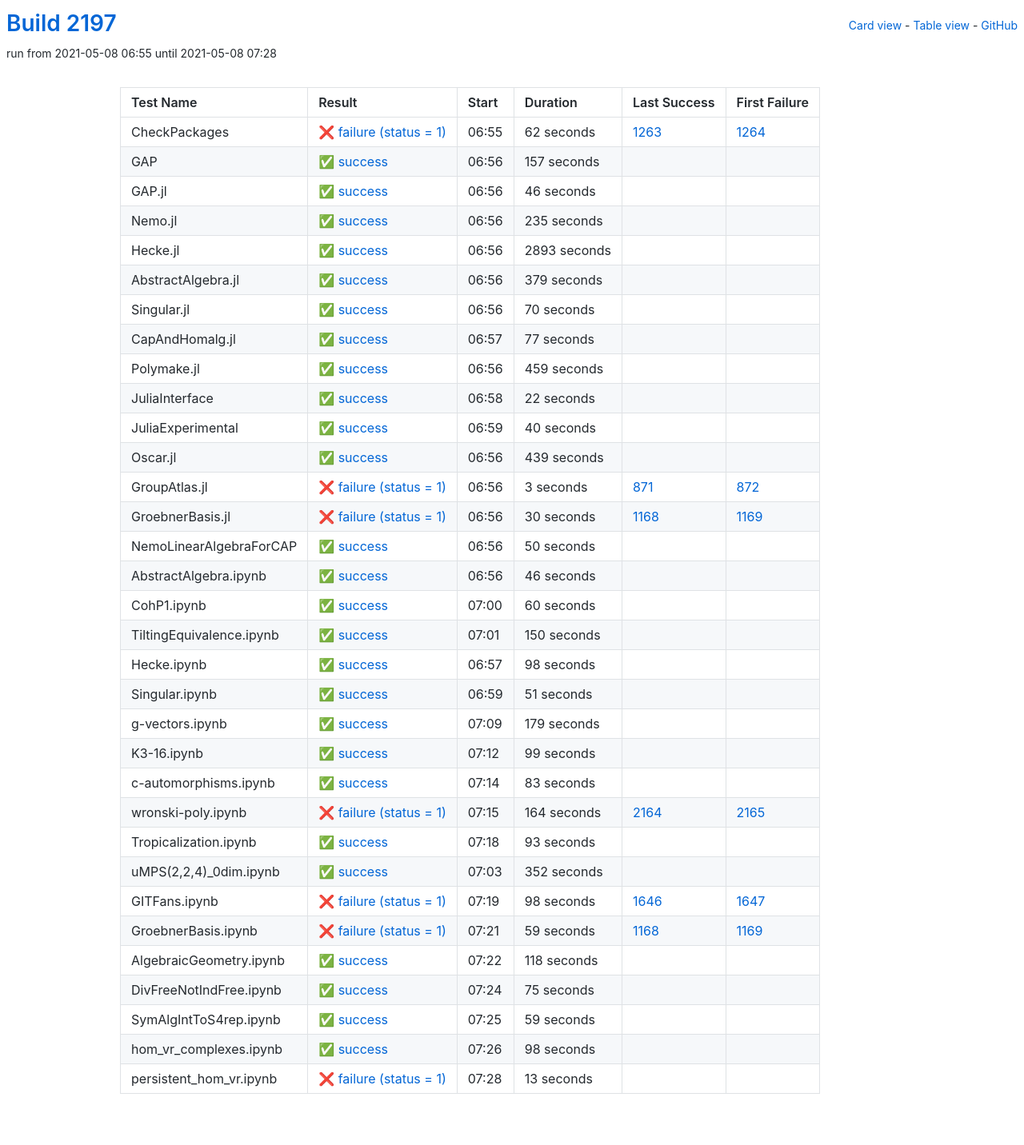
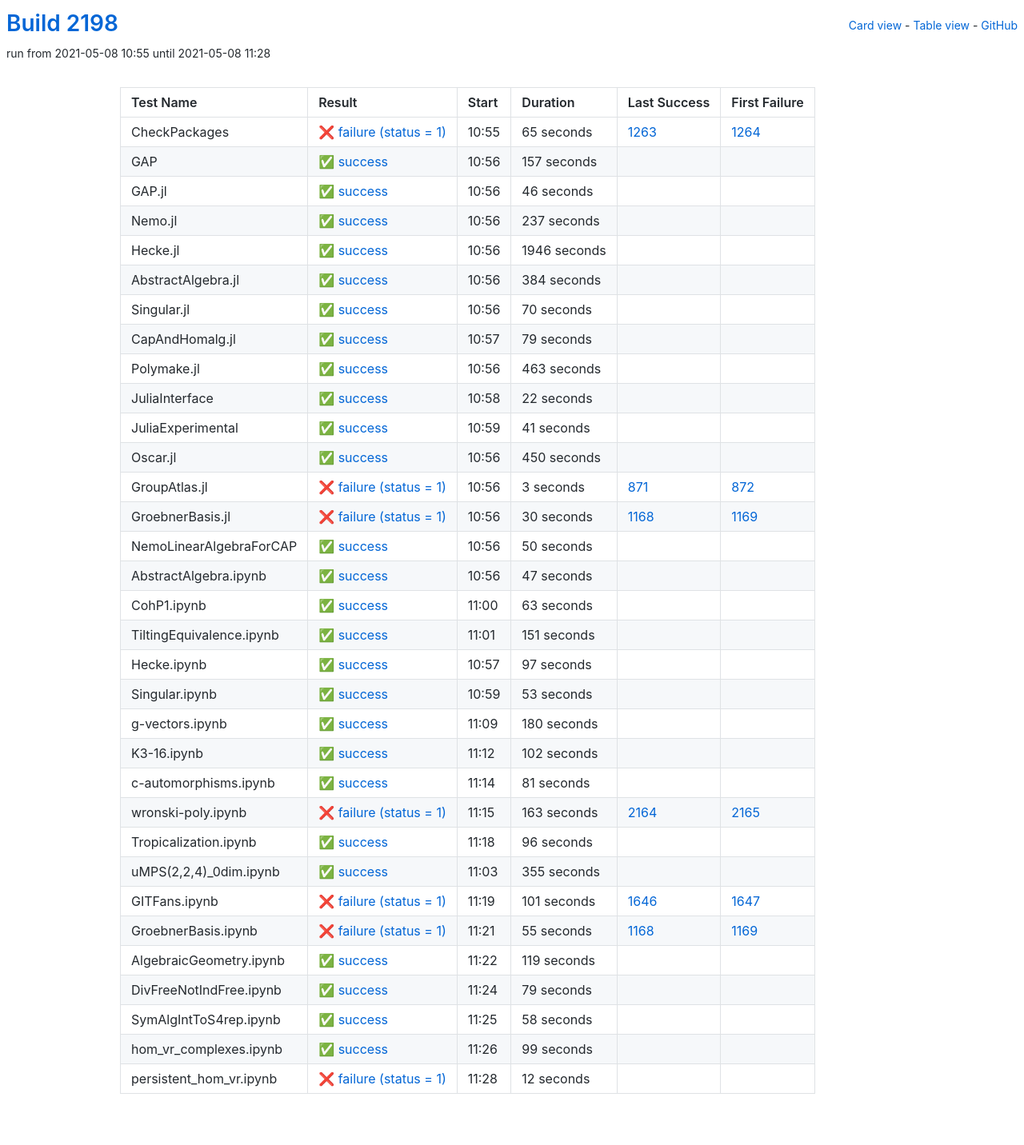
Before and after one commit to oscar-system/oscar-ci-status-stable, a Jekyll site: the page built from table.html, in a window 1280 px wide. Shown: the whole page at 80% size. Built offline with Jekyll 4.4.1, drawn with Linux system fonts in a browser that asks for light colours.

Commit message:
Build #2198

```diff
--- a/_data/ci.yml
+++ b/_data/ci.yml
@@ -1,6 +1,6 @@
 ---
-build: 2197
-build_url: https://oscarci.mathematik.uni-kl.de/job/oscar-stable/2197/
+build: 2198
+build_url: https://oscarci.mathematik.uni-kl.de/job/oscar-stable/2198/
 job: oscar-stable
 organization: oscar-system
 repo: oscar-ci-status-stable
@@ -8,20 +8,20 @@ repourl: https://github.com/oscar-system/oscar-ci-status-stable
 tests:
 - name: CheckPackages
   id: checkpackages
-  log: https://oscarci.mathematik.uni-kl.de/job/oscar-stable/2197/artifact/logs/build-2197/CheckPackages.log
-  start: 2021-05-08 06:55
+  log: https://oscarci.mathematik.uni-kl.de/job/oscar-stable/2198/artifact/logs/build-2198/CheckPackages.log
+  start: 2021-05-08 10:55
   success: false
   exitcode: 1
   status: failure
-  duration: 62
+  duration: 65
   last_success: 1263
   last_success_url: https://oscarci.mathematik.uni-kl.de/job/oscar-stable/1263/
   first_failure: 1264
   first_failure_url: https://oscarci.mathematik.uni-kl.de/job/oscar-stable/1264/
 - name: GAP
   id: gap
-  log: https://oscarci.mathematik.uni-kl.de/job/oscar-stable/2197/artifact/logs/build-2197/GAP.log
-  start: 2021-05-08 06:56
+  log: https://oscarci.mathematik.uni-kl.de/job/oscar-stable/2198/artifact/logs/build-2198/GAP.log
+  start: 2021-05-08 10:56
   success: true
   exitcode: 0
   status: success
@@ -32,8 +32,8 @@ tests:
   first_failure_url:
 - name: GAP.jl
   id: gap-jl
-  log: https://oscarci.mathematik.uni-kl.de/job/oscar-stable/2197/artifact/logs/build-2197/GAP.jl.log
-  start: 2021-05-08 06:56
+  log: https://oscarci.mathematik.uni-kl.de/job/oscar-stable/2198/artifact/logs/build-2198/GAP.jl.log
+  start: 2021-05-08 10:56
   success: true
   exitcode: 0
   status: success
@@ -44,44 +44,44 @@ tests:
   first_failure_url:
 - name: Nemo.jl
   id: nemo-jl
-  log: https://oscarci.mathematik.uni-kl.de/job/oscar-stable/2197/artifact/logs/build-2197/Nemo.jl.log
-  start: 2021-05-08 06:56
+  log: https://oscarci.mathematik.uni-kl.de/job/oscar-stable/2198/artifact/logs/build-2198/Nemo.jl.log
+  start: 2021-05-08 10:56
   success: true
   exitcode: 0
   status: success
-  duration: 235
+  duration: 237
   last_success: false
   last_success_url:
   first_failure: false
   first_failure_url:
 - name: Hecke.jl
   id: hecke-jl
-  log: https://oscarci.mathematik.uni-kl.de/job/oscar-stable/2197/artifact/logs/build-2197/Hecke.jl.log
-  start: 2021-05-08 06:56
+  log: https://oscarci.mathematik.uni-kl.de/job/oscar-stable/2198/artifact/logs/build-2198/Hecke.jl.log
+  start: 2021-05-08 10:56
   success: true
   exitcode: 0
   status: success
-  duration: 2893
+  duration: 1946
   last_success: false
   last_success_url:
   first_failure: false
   first_failure_url:
 - name: AbstractAlgebra.jl
   id: abstractalgebra-jl
-  log: https://oscarci.mathematik.uni-kl.de/job/oscar-stable/2197/artifact/logs/build-2197/AbstractAlgebra.jl.log
-  start: 2021-05-08 06:56
+  log: https://oscarci.mathematik.uni-kl.de/job/oscar-stable/2198/artifact/logs/build-2198/AbstractAlgebra.jl.log
+  start: 2021-05-08 10:56
   success: true
   exitcode: 0
   status: success
-  duration: 379
+  duration: 384
   last_success: false
   last_success_url:
   first_failure: false
   first_failure_url:
 - name: Singular.jl
   id: singular-jl
-  log: https://oscarci.mathematik.uni-kl.de/job/oscar-stable/2197/artifact/logs/build-2197/Singular.jl.log
-  start: 2021-05-08 06:56
+  log: https://oscarci.mathematik.uni-kl.de/job/oscar-stable/2198/artifact/logs/build-2198/Singular.jl.log
+  start: 2021-05-08 10:56
   success: true
   exitcode: 0
   status: success
@@ -92,32 +92,32 @@ tests:
   first_failure_url:
 - name: CapAndHomalg.jl
   id: capandhomalg-jl
-  log: https://oscarci.mathematik.uni-kl.de/job/oscar-stable/2197/artifact/logs/build-2197/CapAndHomalg.jl.log
-  start: 2021-05-08 06:57
+  log: https://oscarci.mathematik.uni-kl.de/job/oscar-stable/2198/artifact/logs/build-2198/CapAndHomalg.jl.log
+  start: 2021-05-08 10:57
   success: true
   exitcode: 0
   status: success
-  duration: 77
+  duration: 79
   last_success: false
   last_success_url:
   first_failure: false
   first_failure_url:
 - name: Polymake.jl
   id: polymake-jl
-  log: https://oscarci.mathematik.uni-kl.de/job/oscar-stable/2197/artifact/logs/build-2197/Polymake.jl.log
-  start: 2021-05-08 06:56
+  log: https://oscarci.mathematik.uni-kl.de/job/oscar-stable/2198/artifact/logs/build-2198/Polymake.jl.log
+  start: 2021-05-08 10:56
   success: true
   exitcode: 0
   status: success
-  duration: 459
+  duration: 463
   last_success: false
   last_success_url:
   first_failure: false
   first_failure_url:
 - name: JuliaInterface
   id: juliainterface
-  log: https://oscarci.mathematik.uni-kl.de/job/oscar-stable/2197/artifact/logs/build-2197/JuliaInterface.log
-  start: 2021-05-08 06:58
+  log: https://oscarci.mathematik.uni-kl.de/job/oscar-stable/2198/artifact/logs/build-2198/JuliaInterface.log
+  start: 2021-05-08 10:58
   success: true
   exitcode: 0
   status: success
@@ -128,32 +128,32 @@ tests:
   first_failure_url:
 - name: JuliaExperimental
   id: juliaexperimental
-  log: https://oscarci.mathematik.uni-kl.de/job/oscar-stable/2197/artifact/logs/build-2197/JuliaExperimental.log
-  start: 2021-05-08 06:59
+  log: https://oscarci.mathematik.uni-kl.de/job/oscar-stable/2198/artifact/logs/build-2198/JuliaExperimental.log
+  start: 2021-05-08 10:59
   success: true
   exitcode: 0
   status: success
-  duration: 40
+  duration: 41
   last_success: false
   last_success_url:
   first_failure: false
   first_failure_url:
 - name: Oscar.jl
   id: oscar-jl
-  log: https://oscarci.mathematik.uni-kl.de/job/oscar-stable/2197/artifact/logs/build-2197/Oscar.jl.log
-  start: 2021-05-08 06:56
+  log: https://oscarci.mathematik.uni-kl.de/job/oscar-stable/2198/artifact/logs/build-2198/Oscar.jl.log
+  start: 2021-05-08 10:56
   success: true
   exitcode: 0
   status: success
-  duration: 439
+  duration: 450
   last_success: false
   last_success_url:
   first_failure: false
   first_failure_url:
 - name: GroupAtlas.jl
   id: groupatlas-jl
-  log: https://oscarci.mathematik.uni-kl.de/job/oscar-stable/2197/artifact/logs/build-2197/GroupAtlas.jl.log
-  start: 2021-05-08 06:56
+  log: https://oscarci.mathematik.uni-kl.de/job/oscar-stable/2198/artifact/logs/build-2198/GroupAtlas.jl.log
+  start: 2021-05-08 10:56
   success: false
   exitcode: 1
   status: failure
@@ -164,8 +164,8 @@ tests:
   first_failure_url: https://oscarci.mathematik.uni-kl.de/job/oscar-stable/872/
 - name: GroebnerBasis.jl
   id: groebnerbasis-jl
-  log: https://oscarci.mathematik.uni-kl.de/job/oscar-stable/2197/artifact/logs/build-2197/GroebnerBasis.jl.log
-  start: 2021-05-08 06:56
+  log: https://oscarci.mathematik.uni-kl.de/job/oscar-stable/2198/artifact/logs/build-2198/GroebnerBasis.jl.log
+  start: 2021-05-08 10:56
   success: false
   exitcode: 1
   status: failure
@@ -176,8 +176,8 @@ tests:
   first_failure_url: https://oscarci.mathematik.uni-kl.de/job/oscar-stable/1169/
 - name: NemoLinearAlgebraForCAP
   id: nemolinearalgebraforcap
-  log: https://oscarci.mathematik.uni-kl.de/job/oscar-stable/2197/artifact/logs/build-2197/NemoLinearAlgebraForCAP.log
-  start: 2021-05-08 06:56
+  log: https://oscarci.mathematik.uni-kl.de/job/oscar-stable/2198/artifact/logs/build-2198/NemoLinearAlgebraForCAP.log
+  start: 2021-05-08 10:56
   success: true
   exitcode: 0
   status: success
@@ -188,80 +188,200 @@ tests:
   first_failure_url:
 - name: AbstractAlgebra.ipynb
   id: abstractalgebra-ipynb
-  log: https://oscarci.mathematik.uni-kl.de/job/oscar-stable/2197/artifact/logs/build-2197/AbstractAlgebra.ipynb.log
-  start: 2021-05-08 06:56
+  log: https://oscarci.mathematik.uni-kl.de/job/oscar-stable/2198/artifact/logs/build-2198/AbstractAlgebra.ipynb.log
+  start: 2021-05-08 10:56
   success: true
   exitcode: 0
   status: success
-  duration: 46
+  duration: 47
   last_success: false
   last_success_url:
   first_failure: false
   first_failure_url:
 - name: CohP1.ipynb
   id: cohp1-ipynb
-  log: https://oscarci.mathematik.uni-kl.de/job/oscar-stable/2197/artifact/logs/build-2197/CohP1.ipynb.log
-  start: 2021-05-08 07:00
+  log: https://oscarci.mathematik.uni-kl.de/job/oscar-stable/2198/artifact/logs/build-2198/CohP1.ipynb.log
+  start: 2021-05-08 11:00
   success: true
   exitcode: 0
   status: success
-  duration: 60
+  duration: 63
   last_success: false
   last_success_url:
   first_failure: false
   first_failure_url:
 - name: TiltingEquivalence.ipynb
   id: tiltingequivalence-ipynb
-  log: https://oscarci.mathematik.uni-kl.de/job/oscar-stable/2197/artifact/logs/build-2197/TiltingEquivalence.ipynb.log
-  start: 2021-05-08 07:01
+  log: https://oscarci.mathematik.uni-kl.de/job/oscar-stable/2198/artifact/logs/build-2198/TiltingEquivalence.ipynb.log
+  start: 2021-05-08 11:01
   success: true
   exitcode: 0
   status: success
-  duration: 150
+  duration: 151
   last_success: false
   last_success_url:
   first_failure: false
   first_failure_url:
 - name: Hecke.ipynb
   id: hecke-ipynb
-  log: https://oscarci.mathematik.uni-kl.de/job/oscar-stable/2197/artifact/logs/build-2197/Hecke.ipynb.log
-  start: 2021-05-08 06:57
+  log: https://oscarci.mathematik.uni-kl.de/job/oscar-stable/2198/artifact/logs/build-2198/Hecke.ipynb.log
+  start: 2021-05-08 10:57
   success: true
   exitcode: 0
   status: success
-  duration: 98
+  duration: 97
   last_success: false
   last_success_url:
   first_failure: false
   first_failure_url:
 - name: Singular.ipynb
   id: singular-ipynb
-  log: https://oscarci.mathematik.uni-kl.de/job/oscar-stable/2197/artifact/logs/build-2197/Singular.ipynb.log
-  start: 2021-05-08 06:59
+  log: https://oscarci.mathematik.uni-kl.de/job/oscar-stable/2198/artifact/logs/build-2198/Singular.ipynb.log
+  start: 2021-05-08 10:59
   success: true
   exitcode: 0
   status: success
-  duration: 51
+  duration: 53
   last_success: false
   last_success_url:
   first_failure: false
   first_failure_url:
 - name: g-vectors.ipynb
   id: g-vectors-ipynb
-  log: https://oscarci.mathematik.uni-kl.de/job/oscar-stable/2197/artifact/logs/build-2197/g-vectors.ipynb.log
-  start: 2021-05-08 07:09
+  log: https://oscarci.mathematik.uni-kl.de/job/oscar-stable/2198/artifact/logs/build-2198/g-vectors.ipynb.log
+  start: 2021-05-08 11:09
   success: true
   exitcode: 0
   status: success
-  duration: 179
+  duration: 180
   last_success: false
   last_success_url:
   first_failure: false
   first_failure_url:
 - name: K3-16.ipynb
   id: k3-16-ipynb
-  log: https://oscarci.mathematik.uni-kl.de/job/oscar-stable/2197/artifact/logs/build-2197/K3-16.ipynb.log
-  start: 2021-05-08 07:12
+  log: https://oscarci.mathematik.uni-kl.de/job/oscar-stable/2198/artifact/logs/build-2198/K3-16.ipynb.log
+  start: 2021-05-08 11:12
+  success: true
+  exitcode: 0
+  status: success
+  duration: 102
+  last_success: false
+  last_success_url:
+  first_failure: false
+  first_failure_url:
+- name: c-automorphisms.ipynb
+  id: c-automorphisms-ipynb
+  log: https://oscarci.mathematik.uni-kl.de/job/oscar-stable/2198/artifact/logs/build-2198/c-automorphisms.ipynb.log
+  start: 2021-05-08 11:14
+  success: true
+  exitcode: 0
+  status: success
+  duration: 81
+  last_success: false
+  last_success_url:
+  first_failure: false
+  first_failure_url:
+- name: wronski-poly.ipynb
+  id: wronski-poly-ipynb
+  log: https://oscarci.mathematik.uni-kl.de/job/oscar-stable/2198/artifact/logs/build-2198/wronski-poly.ipynb.log
+  start: 2021-05-08 11:15
+  success: false
+  exitcode: 1
+  status: failure
+  duration: 163
+  last_success: 2164
+  last_success_url: https://oscarci.mathematik.uni-kl.de/job/oscar-stable/2164/
+  first_failure: 2165
+  first_failure_url: https://oscarci.mathematik.uni-kl.de/job/oscar-stable/2165/
+- name: Tropicalization.ipynb
+  id: tropicalization-ipynb
+  log: https://oscarci.mathematik.uni-kl.de/job/oscar-stable/2198/artifact/logs/build-2198/Tropicalization.ipynb.log
+  start: 2021-05-08 11:18
+  success: true
+  exitcode: 0
+  status: success
+  duration: 96
+  last_success: false
+  last_success_url:
+  first_failure: false
+  first_failure_url:
+- name: uMPS(2,2,4)_0dim.ipynb
+  id: umps-2-2-4-0dim-ipynb
+  log: https://oscarci.mathematik.uni-kl.de/job/oscar-stable/2198/artifact/logs/build-2198/uMPS-2-2-4-_0dim.ipynb.log
+  start: 2021-05-08 11:03
+  success: true
+  exitcode: 0
+  status: success
+  duration: 355
+  last_success: false
+  last_success_url:
+  first_failure: false
+  first_failure_url:
+- name: GITFans.ipynb
+  id: gitfans-ipynb
+  log: https://oscarci.mathematik.uni-kl.de/job/oscar-stable/2198/artifact/logs/build-2198/GITFans.ipynb.log
+  start: 2021-05-08 11:19
+  success: false
+  exitcode: 1
+  status: failure
+  duration: 101
+  last_success: 1646
+  last_success_url: https://oscarci.mathematik.uni-kl.de/job/oscar-stable/1646/
+  first_failure: 1647
+  first_failure_url: https://oscarci.mathematik.uni-kl.de/job/oscar-stable/1647/
+- name: GroebnerBasis.ipynb
+  id: groebnerbasis-ipynb
+  log: https://oscarci.mathematik.uni-kl.de/job/oscar-stable/2198/artifact/logs/build-2198/GroebnerBasis.ipynb.log
+  start: 2021-05-08 11:21
+  success: false
+  exitcode: 1
+  status: failure
+  duration: 55
+  last_success: 1168
+  last_success_url: https://oscarci.mathematik.uni-kl.de/job/oscar-stable/1168/
+  first_failure: 1169
+  first_failure_url: https://oscarci.mathematik.uni-kl.de/job/oscar-stable/1169/
+- name: AlgebraicGeometry.ipynb
+  id: algebraicgeometry-ipynb
+  log: https://oscarci.mathematik.uni-kl.de/job/oscar-stable/2198/artifact/logs/build-2198/AlgebraicGeometry.ipynb.log
+  start: 2021-05-08 11:22
+  success: true
+  exitcode: 0
+  status: success
+  duration: 119
+  last_success: false
+  last_success_url:
+  first_failure: false
+  first_failure_url:
+- name: DivFreeNotIndFree.ipynb
+  id: divfreenotindfree-ipynb
+  log: https://oscarci.mathematik.uni-kl.de/job/oscar-stable/2198/artifact/logs/build-2198/DivFreeNotIndFree.ipynb.log
+  start: 2021-05-08 11:24
+  success: true
+  exitcode: 0
+  status: success
+  duration: 79
+  last_success: false
+  last_success_url:
+  first_failure: false
+  first_failure_url:
+- name: SymAlgIntToS4rep.ipynb
+  id: symalginttos4rep-ipynb
+  log: https://oscarci.mathematik.uni-kl.de/job/oscar-stable/2198/artifact/logs/build-2198/SymAlgIntToS4rep.ipynb.log
+  start: 2021-05-08 11:25
+  success: true
+  exitcode: 0
+  status: success
+  duration: 58
+  last_success: false
+  last_success_url:
+  first_failure: false
+  first_failure_url:
+- name: hom_vr_complexes.ipynb
+  id: hom-vr-complexes-ipynb
+  log: https://oscarci.mathematik.uni-kl.de/job/oscar-stable/2198/artifact/logs/build-2198/hom_vr_complexes.ipynb.log
+  start: 2021-05-08 11:26
   success: true
   exitcode: 0
   status: success
@@ -270,135 +390,15 @@ tests:
   last_success_url:
   first_failure: false
   first_failure_url:
-- name: c-automorphisms.ipynb
-  id: c-automorphisms-ipynb
-  log: https://oscarci.mathematik.uni-kl.de/job/oscar-stable/2197/artifact/logs/build-2197/c-automorphisms.ipynb.log
-  start: 2021-05-08 07:14
-  success: true
-  exitcode: 0
-  status: success
-  duration: 83
+- name: persistent_hom_vr.ipynb
+  id: persistent-hom-vr-ipynb
+  log: https://oscarci.mathematik.uni-kl.de/job/oscar-stable/2198/artifact/logs/build-2198/persistent_hom_vr.ipynb.log
+  start: 2021-05-08 11:28
+  success: false
+  exitcode: 1
+  status: failure
+  duration: 12
   last_success: false
   last_success_url:
   first_failure: false
   first_failure_url:
-- name: wronski-poly.ipynb
-  id: wronski-poly-ipynb
-  log: https://oscarci.mathematik.uni-kl.de/job/oscar-stable/2197/artifact/logs/build-2197/wronski-poly.ipynb.log
-  start: 2021-05-08 07:15
-  success: false
-  exitcode: 1
-  status: failure
-  duration: 164
-  last_success: 2164
-  last_success_url: https://oscarci.mathematik.uni-kl.de/job/oscar-stable/2164/
-  first_failure: 2165
-  first_failure_url: https://oscarci.mathematik.uni-kl.de/job/oscar-stable/2165/
-- name: Tropicalization.ipynb
-  id: tropicalization-ipynb
-  log: https://oscarci.mathematik.uni-kl.de/job/oscar-stable/2197/artifact/logs/build-2197/Tropicalization.ipynb.log
-  start: 2021-05-08 07:18
-  success: true
-  exitcode: 0
-  status: success
-  duration: 93
-  last_success: false
-  last_success_url:
-  first_failure: false
-  first_failure_url:
-- name: uMPS(2,2,4)_0dim.ipynb
-  id: umps-2-2-4-0dim-ipynb
-  log: https://oscarci.mathematik.uni-kl.de/job/oscar-stable/2197/artifact/logs/build-2197/uMPS-2-2-4-_0dim.ipynb.log
-  start: 2021-05-08 07:03
-  success: true
-  exitcode: 0
-  status: success
-  duration: 352
-  last_success: false
-  last_success_url:
-  first_failure: false
-  first_failure_url:
-- name: GITFans.ipynb
-  id: gitfans-ipynb
-  log: https://oscarci.mathematik.uni-kl.de/job/oscar-stable/2197/artifact/logs/build-2197/GITFans.ipynb.log
-  start: 2021-05-08 07:19
-  success: false
-  exitcode: 1
-  status: failure
-  duration: 98
-  last_success: 1646
-  last_success_url: https://oscarci.mathematik.uni-kl.de/job/oscar-stable/1646/
-  first_failure: 1647
-  first_failure_url: https://oscarci.mathematik.uni-kl.de/job/oscar-stable/1647/
-- name: GroebnerBasis.ipynb
-  id: groebnerbasis-ipynb
-  log: https://oscarci.mathematik.uni-kl.de/job/oscar-stable/2197/artifact/logs/build-2197/GroebnerBasis.ipynb.log
-  start: 2021-05-08 07:21
-  success: false
-  exitcode: 1
-  status: failure
-  duration: 59
-  last_success: 1168
-  last_success_url: https://oscarci.mathematik.uni-kl.de/job/oscar-stable/1168/
-  first_failure: 1169
-  first_failure_url: https://oscarci.mathematik.uni-kl.de/job/oscar-stable/1169/
-- name: AlgebraicGeometry.ipynb
-  id: algebraicgeometry-ipynb
-  log: https://oscarci.mathematik.uni-kl.de/job/oscar-stable/2197/artifact/logs/build-2197/AlgebraicGeometry.ipynb.log
-  start: 2021-05-08 07:22
-  success: true
-  exitcode: 0
-  status: success
-  duration: 118
-  last_success: false
-  last_success_url:
-  first_failure: false
-  first_failure_url:
-- name: DivFreeNotIndFree.ipynb
-  id: divfreenotindfree-ipynb
-  log: https://oscarci.mathematik.uni-kl.de/job/oscar-stable/2197/artifact/logs/build-2197/DivFreeNotIndFree.ipynb.log
-  start: 2021-05-08 07:24
-  success: true
-  exitcode: 0
-  status: success
-  duration: 75
-  last_success: false
-  last_success_url:
-  first_failure: false
-  first_failure_url:
-- name: SymAlgIntToS4rep.ipynb
-  id: symalginttos4rep-ipynb
-  log: https://oscarci.mathematik.uni-kl.de/job/oscar-stable/2197/artifact/logs/build-2197/SymAlgIntToS4rep.ipynb.log
-  start: 2021-05-08 07:25
-  success: true
-  exitcode: 0
-  status: success
-  duration: 59
-  last_success: false
-  last_success_url:
-  first_failure: false
-  first_failure_url:
-- name: hom_vr_complexes.ipynb
-  id: hom-vr-complexes-ipynb
-  log: https://oscarci.mathematik.uni-kl.de/job/oscar-stable/2197/artifact/logs/build-2197/hom_vr_complexes.ipynb.log
-  start: 2021-05-08 07:26
-  success: true
-  exitcode: 0
-  status: success
-  duration: 98
-  last_success: false
-  last_success_url:
-  first_failure: false
-  first_failure_url:
-- name: persistent_hom_vr.ipynb
-  id: persistent-hom-vr-ipynb
-  log: https://oscarci.mathematik.uni-kl.de/job/oscar-stable/2197/artifact/logs/build-2197/persistent_hom_vr.ipynb.log
-  start: 2021-05-08 07:28
-  success: false
-  exitcode: 1
-  status: failure
-  duration: 13
-  last_success: false
-  last_success_url:
-  first_failure: false
-  first_failure_url:
```
Also changed, not shown: README.md.
